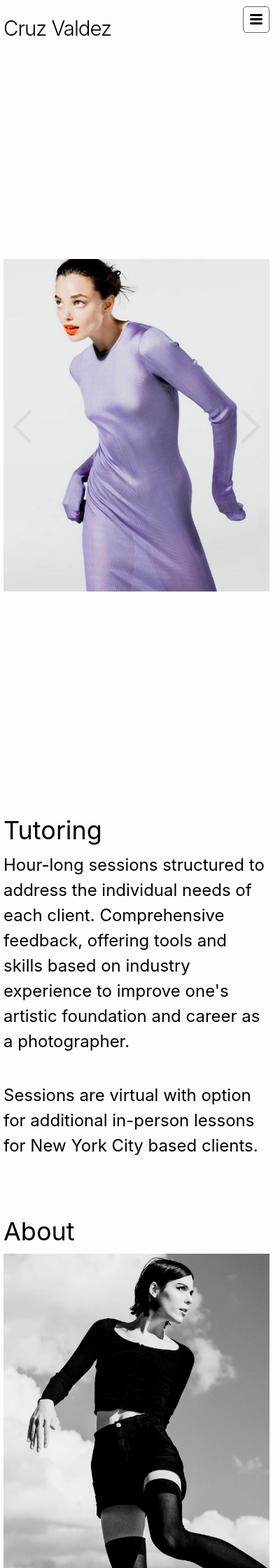
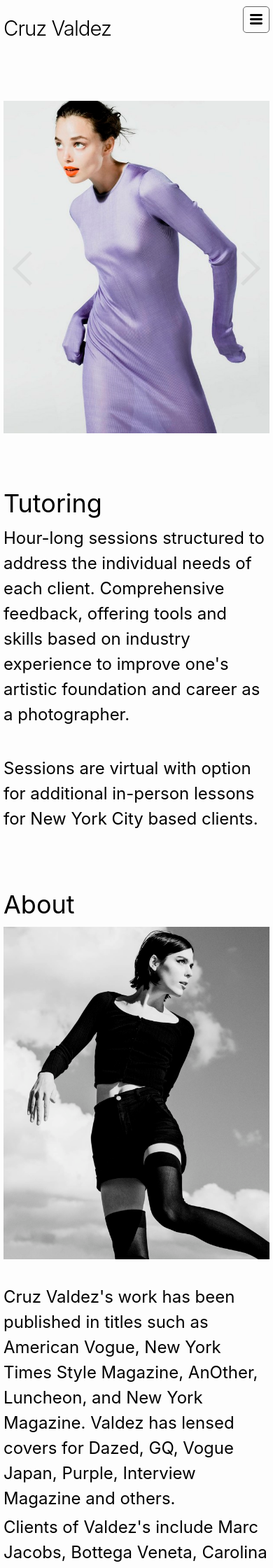
Before and after one commit to maybesheforgot/ccvtutor, a Jekyll site: the page built from index.markdown, in a window 390 px wide. Shown: the top 2240 px of the page at 70% size. Built offline with Jekyll 4.4.1, drawn with Linux system fonts in a browser that asks for light colours.

Commit message:
tweaking image sizing on mobile/desktop

```diff
--- a/_includes/carousel.html
+++ b/_includes/carousel.html
@@ -40,7 +40,7 @@
 </div>
 
 <style>
-.carousel__holder {width: 100%; position: relative; padding-bottom: {{ include.height }}{{ include.unit }}; margin: 1rem 0 1rem;}
+.carousel__holder {width: 100%; position: relative; padding-bottom: 1000px; margin: 0;}
 .carousel {
   height: 100%;
   width: 100%;
--- a/_layouts/home.html
+++ b/_layouts/home.html
@@ -7,7 +7,7 @@ layout: default
     <h1 class="page-heading">{{ page.title }}</h1>
   {%- endif -%}
 
-  {% include carousel.html height="1000" unit="px" duration="8" number="1" %}
+  {% include carousel.html  duration="10" number="1" %}
 
   {% include tutoring.html %}
   {% include about.html %}
--- a/_sass/minima.scss
+++ b/_sass/minima.scss
@@ -36,6 +36,7 @@ $on-laptop:        800px !default;
 @mixin media-query($device) {
   @media screen and (max-width: $device) {
     @content;
+            .carousel__holder {width: 100%; position: relative; padding: 0 0 600px 0; margin: -10px 0 -25px 0;}
   }
 }
 
```
Also changed, not shown: 1 other file.
